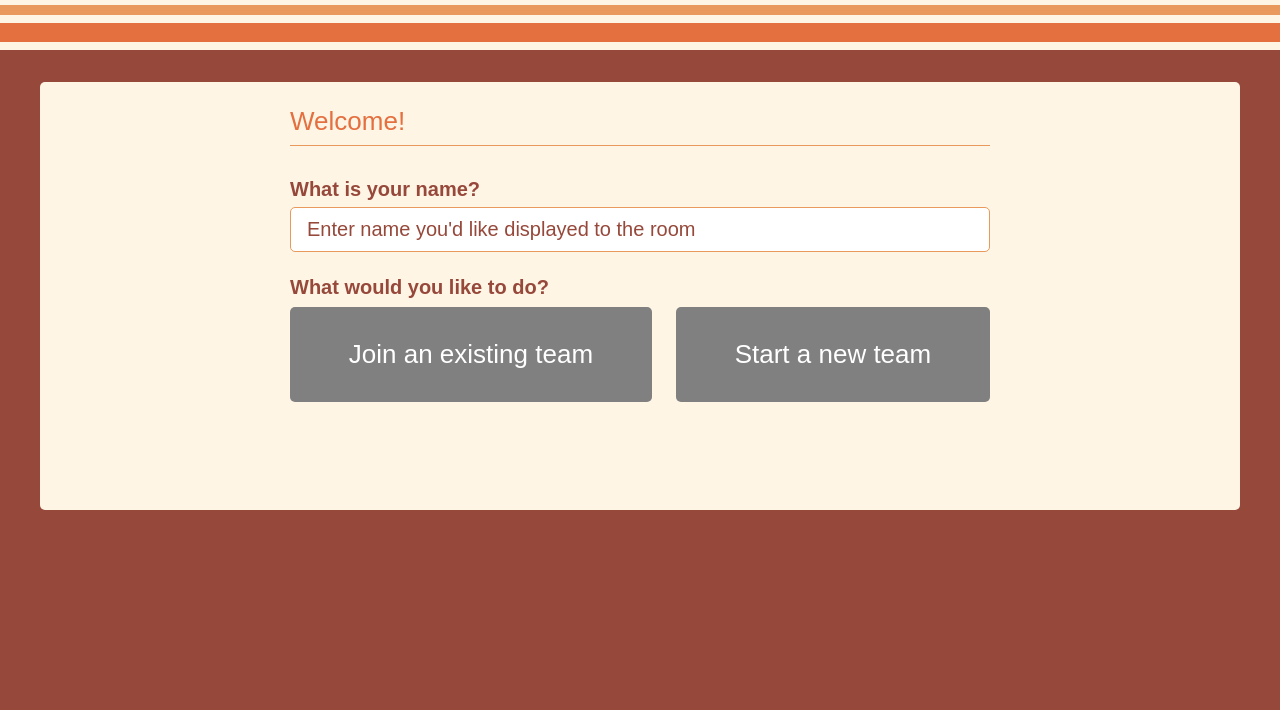
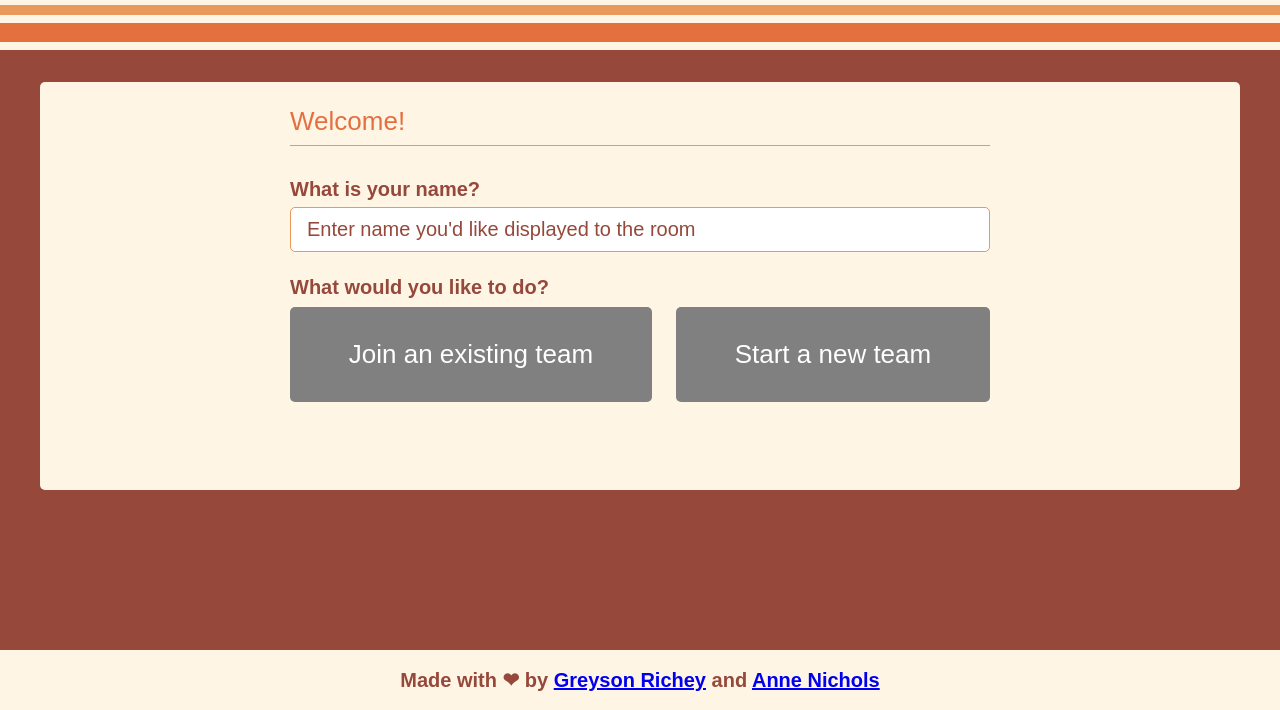
Before and after one commit to Bloodyaugust/point-collab, an Astro site: page / in a window 1280 px wide. Shown: the part 90-800 px from the top of the page. Built offline with nearby package versions, Linux system fonts and the light colour scheme; Astro itself is replaced by a stand-in of ours; no server answers; a web font is replaced by a local one; what pocketbase would draw is missing.

Commit message:
Add footer attribution

```diff
--- a/src/pages/index.astro
+++ b/src/pages/index.astro
@@ -19,6 +19,7 @@ import App from '../components/App';
       <div class="headerBar2"></div>
     </div>
     <App client:idle />
+    <div class="footerContainer"><span>Made with ❤ by <a href="https://grichey.me">Greyson Richey</a> and <a href="https://www.linkedin.com/in/annemnichols/">Anne Nichols</a></span></div>
   </main>
 </Layout>
 
@@ -37,9 +38,22 @@ import App from '../components/App';
       'header header header'
       'content content content'
       'content content content'
-      'content content content';
-    grid-template-rows: 140px 1fr 1fr;
+      'content content content'
+      'footer footer footer';
+    grid-template-rows: 140px 1fr 1fr 1fr 60px;
     min-height: 100vh;
+  }
+
+  .footerContainer {
+    align-items: center;
+    background: var(--orange-100);
+    color: var(--orange-400);
+    display: flex;
+    font-family: "Bellota Text", sans-serif;
+    font-size: 20px;
+    font-weight: 700;
+    grid-column-end: span 3;
+    justify-content: center;
   }
 
   .header {
```
